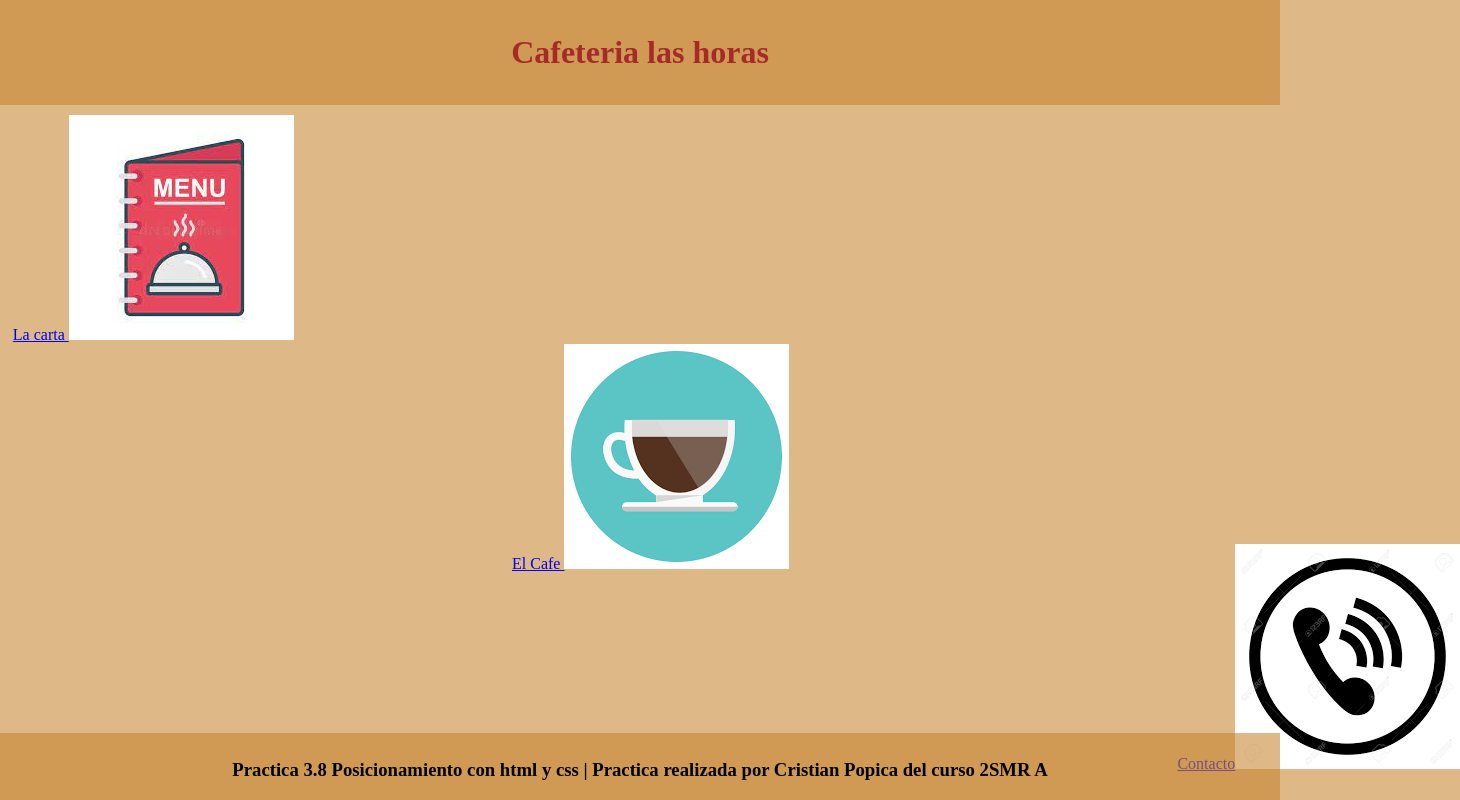
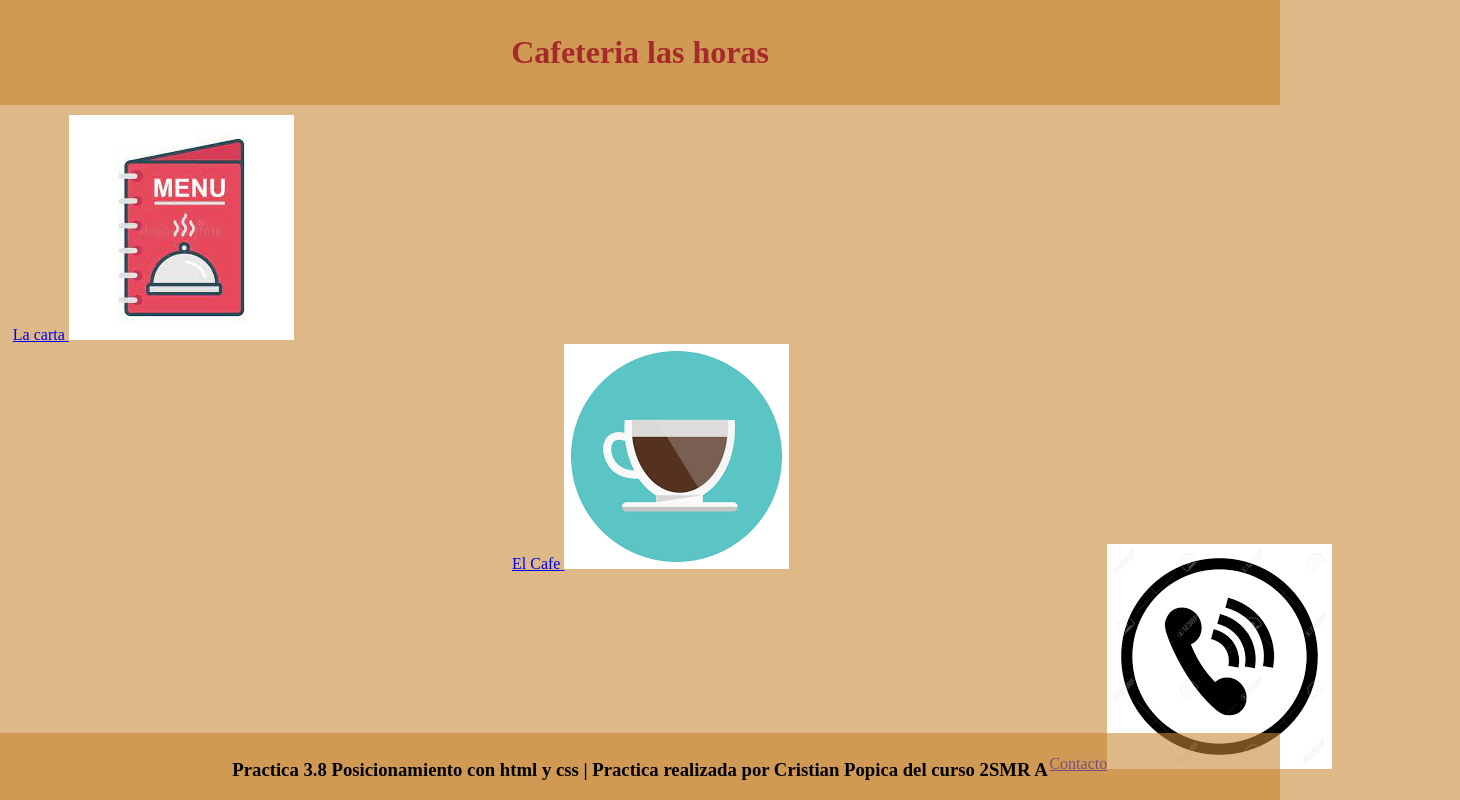
Before and after one commit to cristian353/Practica-3.8, a plain HTML site: page index.html in a window 1280 px wide. Shown: the whole page, 1460 px wide, since content can reach past the window. Drawn offline with Linux system fonts and the light colour scheme.

Commit message:
Update estilo.css

```diff
--- a/estilo.css
+++ b/estilo.css
@@ -42,7 +42,7 @@ hr {
 .contacto {
     display: inline-block;
     position: relative;
-    right: -70%;
+    right: -60%;
     bottom: -200px;
 }
 
```
